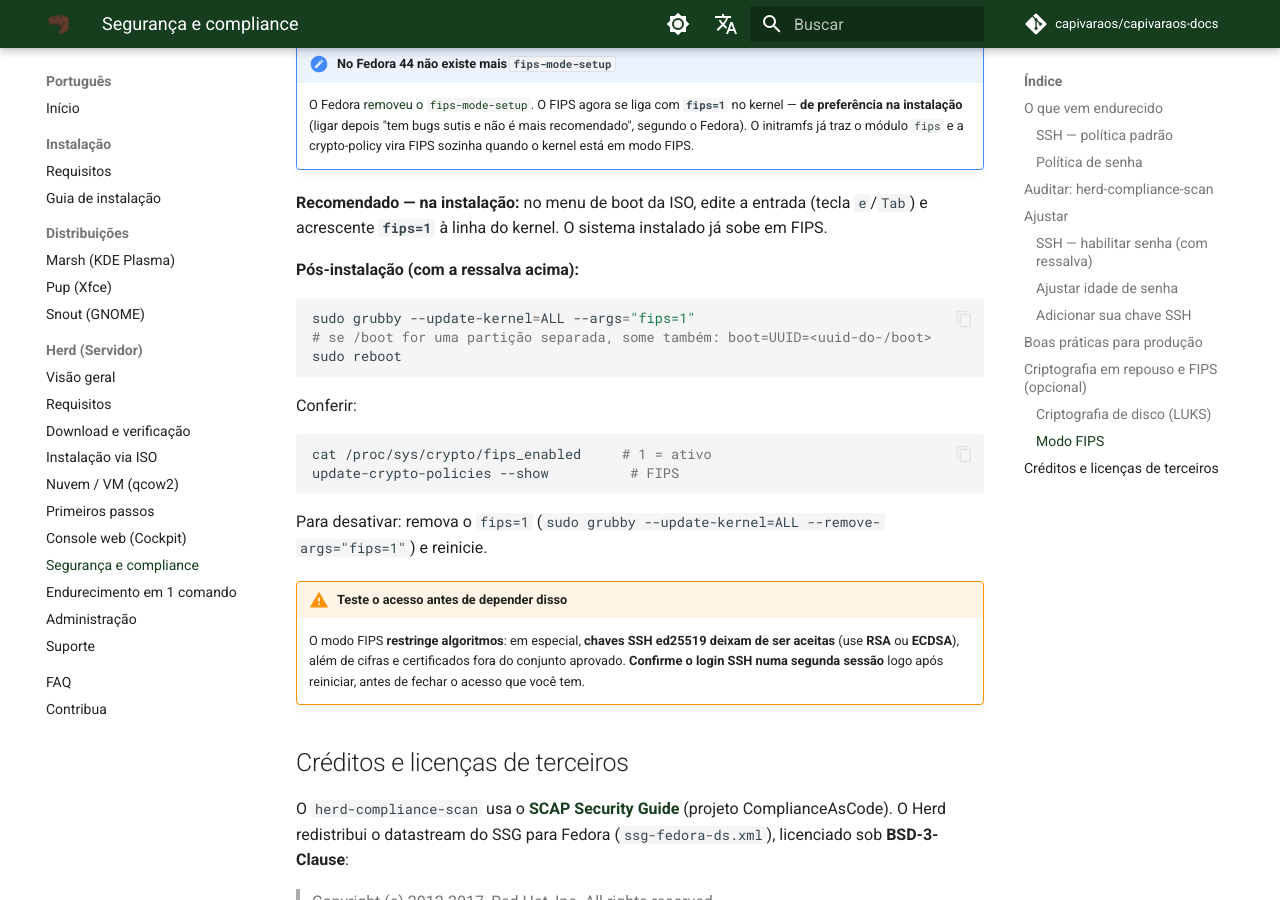
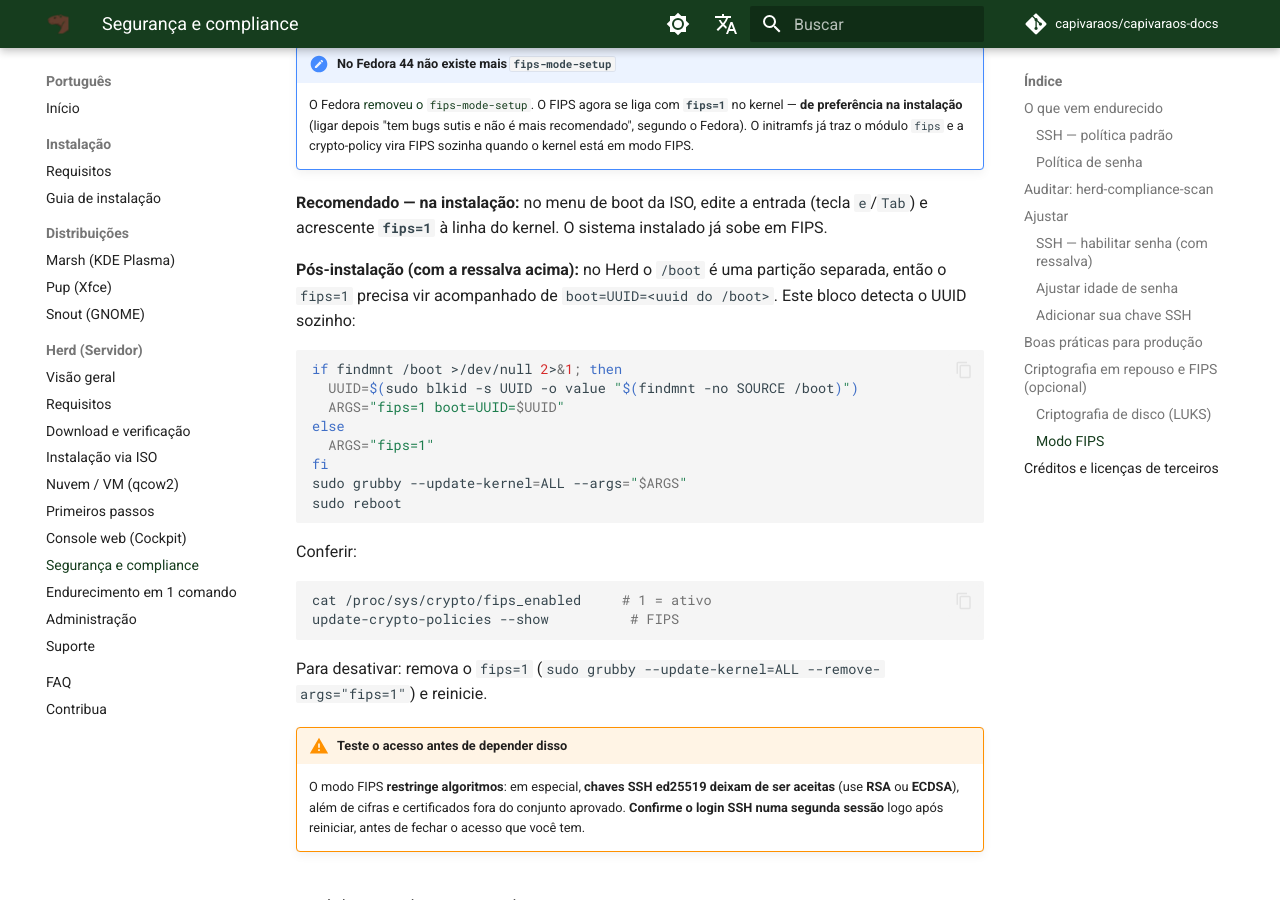
Before and after one commit to capivaraos/capivaraos-docs, an MkDocs documentation site: the page built from docs/pt/herd/seguranca.md, in a window 1280 px wide and 900 px high, scrolled down 4194 px. Built offline with MkDocs 1.6.1 and Material for MkDocs 9.7.7, drawn with Linux system fonts in a browser that asks for light colours; comment, search, counter and statistics services are not loaded.

Commit message:
docs(herd): FIPS pos-instalacao com boot=UUID auto-detectado (Herd tem /boot separado)
Validado em VM: fips=1 sozinho nao basta no Herd porque /boot e particao
separada; precisa de boot=UUID=. Bloco agora detecta o UUID automaticamente.

````diff
--- a/docs/pt/herd/seguranca.md
+++ b/docs/pt/herd/seguranca.md
@@ -181,11 +181,18 @@
 (tecla `e`/`Tab`) e acrescente **`fips=1`** à linha do kernel. O sistema
 instalado já sobe em FIPS.
 
-**Pós-instalação (com a ressalva acima):**
+**Pós-instalação (com a ressalva acima):** no Herd o `/boot` é uma partição
+separada, então o `fips=1` precisa vir acompanhado de `boot=UUID=<uuid do /boot>`.
+Este bloco detecta o UUID sozinho:
 
 ```bash
-sudo grubby --update-kernel=ALL --args="fips=1"
-# se /boot for uma partição separada, some também: boot=UUID=<uuid-do-/boot>
+if findmnt /boot >/dev/null 2>&1; then
+  UUID=$(sudo blkid -s UUID -o value "$(findmnt -no SOURCE /boot)")
+  ARGS="fips=1 boot=UUID=$UUID"
+else
+  ARGS="fips=1"
+fi
+sudo grubby --update-kernel=ALL --args="$ARGS"
 sudo reboot
 ```
 
````
Also changed, not shown: docs/en/herd/security.md (+10 -3 lines).
